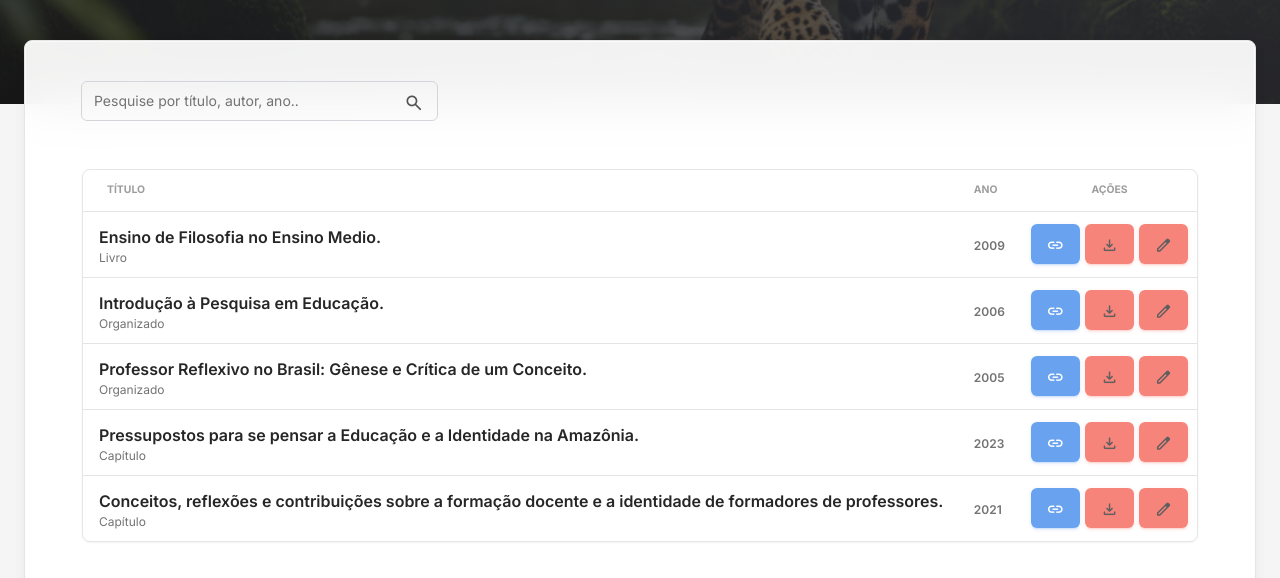
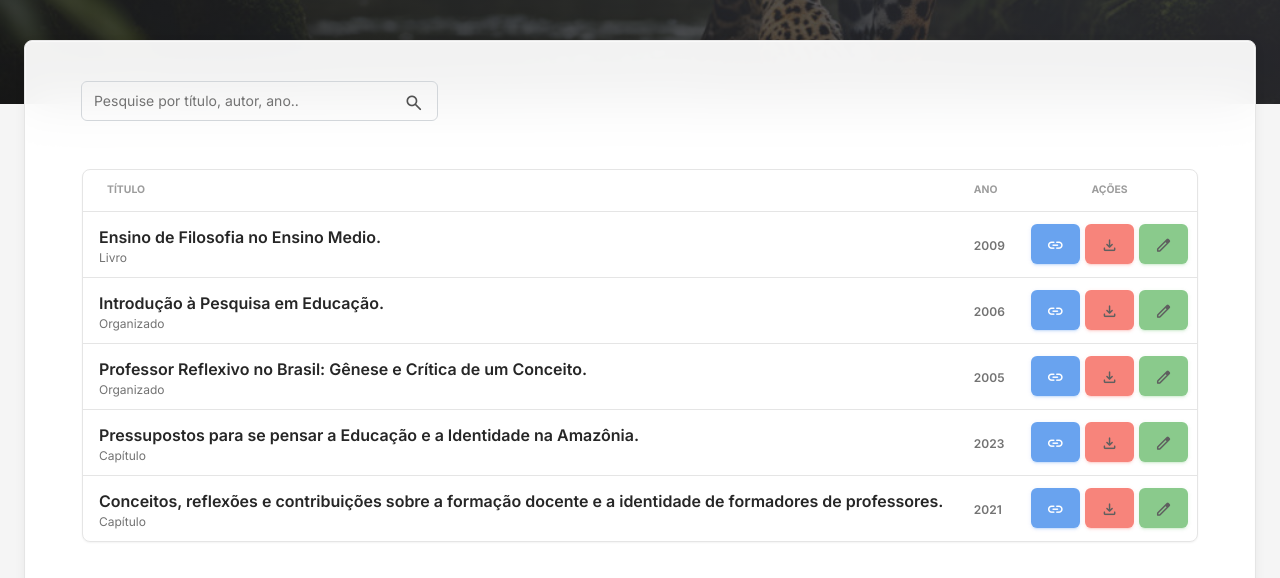
Before and after one commit to vyvisz/Repositorio-Digital-Academico, a website: page bibliotecaghedin/livros-capitulos.html in a window 1280 px wide. Shown: the part 296-874 px from the top of the page. Drawn offline with nearby package versions, Linux system fonts and the light colour scheme.

Commit message:
ajustes de botoes

```diff
--- a/bibliotecaghedin/livros-capitulos.html
+++ b/bibliotecaghedin/livros-capitulos.html
@@ -106,7 +106,7 @@
                           <a class="btn btn-danger mb-0 disabled">
                             <i class="material-symbols-rounded">download</i>
                           </a>
-                          <a class="btn btn-danger mb-0 disabled">
+                          <a class="btn btn-success mb-0 disabled">
                             <i class="material-symbols-rounded">edit</i>
                           </a>
                         </td>
@@ -130,7 +130,7 @@
                           <a class="btn btn-danger mb-0 disabled">
                             <i class="material-symbols-rounded">download</i>
                           </a>
-                          <a class="btn btn-danger mb-0 disabled">
+                          <a class="btn btn-success mb-0 disabled">
                             <i class="material-symbols-rounded">edit</i>
                           </a>
                         </td>
@@ -154,7 +154,7 @@
                           <a class="btn btn-danger mb-0 disabled">
                             <i class="material-symbols-rounded">download</i>
                           </a>
-                          <a class="btn btn-danger mb-0 disabled">
+                          <a class="btn btn-success mb-0 disabled">
                             <i class="material-symbols-rounded">edit</i>
                           </a>
                         </td>
@@ -178,7 +178,7 @@
                           <a class="btn btn-danger mb-0 disabled">
                             <i class="material-symbols-rounded">download</i>
                           </a>
-                          <a class="btn btn-danger mb-0 disabled">
+                          <a class="btn btn-success mb-0 disabled">
                             <i class="material-symbols-rounded">edit</i>
                           </a>
                         </td>
@@ -202,7 +202,7 @@
                           <a class="btn btn-danger mb-0 disabled">
                             <i class="material-symbols-rounded">download</i>
                           </a>
-                          <a class="btn btn-danger mb-0 disabled">
+                          <a class="btn btn-success mb-0 disabled">
                             <i class="material-symbols-rounded">edit</i>
                           </a>
                         </td>
```
Also changed, not shown: bibliotecaghedin/outraspublicacoes.html (+6 -6 lines), bibliotecaghedin/trabalhos-em-congresso.html (+6 -6 lines).
